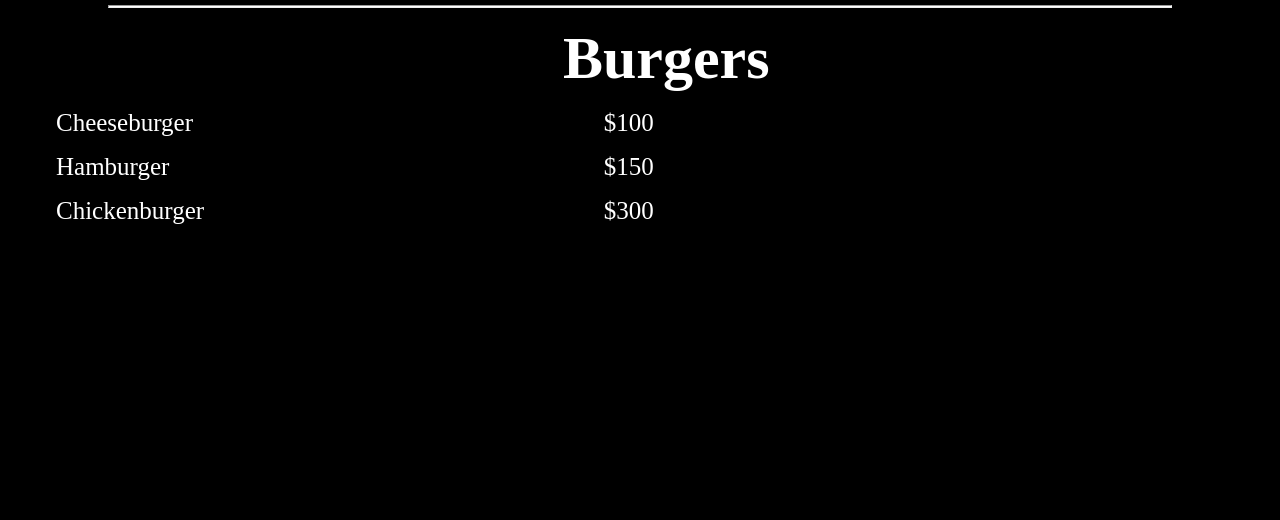
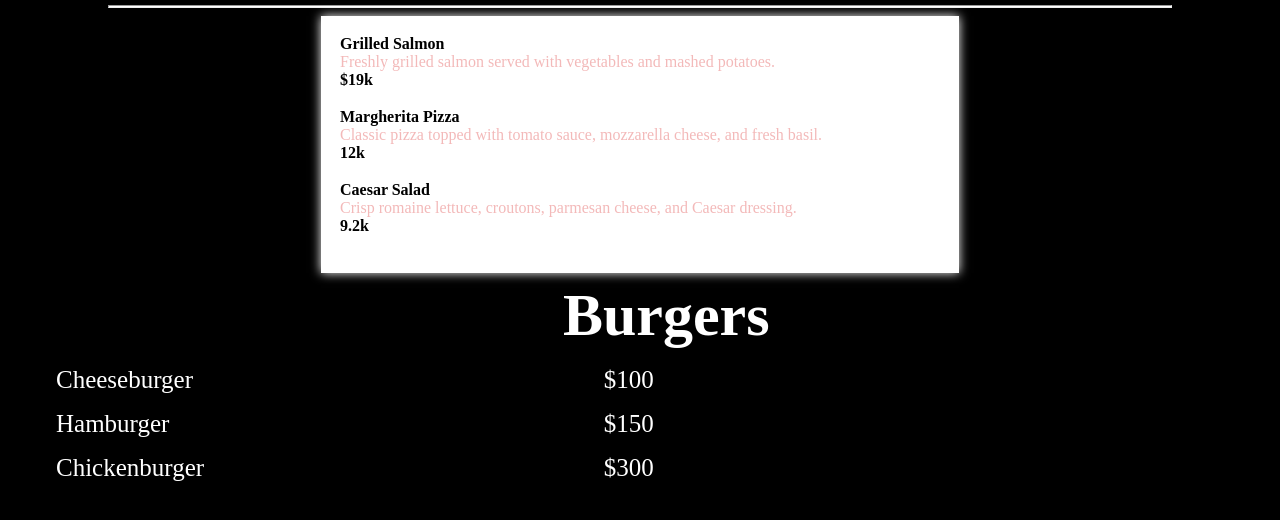
Before and after one commit to TodkhuuO/TodkhuuO.github.io, a plain HTML site: page menu.html in a window 1280 px wide. Shown: the part 232-752 px from the top of the page. Drawn offline with Linux system fonts and the light colour scheme.

Commit message:
niiluulelt hiiv

```diff
--- a/menu.css
+++ b/menu.css
@@ -53,3 +53,27 @@ body {
     text-align: right;
     padding-right: 100px;
   }
+  .menu-container {
+    max-width: 600px;
+    margin: 0 auto;
+    padding: 19px;
+    background-color: rgb(255, 255, 255);
+    box-shadow: 0 0 10px rgba(255, 255, 255, 0.993);
+}
+
+.menu-item {
+    margin-bottom: 19px;
+}
+
+.item-name {
+    font-weight: bold;
+}
+
+.item-description {
+    color: #f3b9b9;
+}
+
+.item-price {
+    color: #000000;
+    font-weight: bold;
+}
--- a/menu.html
+++ b/menu.html
@@ -10,6 +10,23 @@
 
 <h1>FOOD MENU</h1>
 <hr>
+<div class="menu-container">
+  <div class="menu-item">
+      <div class="item-name">Grilled Salmon</div>
+      <div class="item-description">Freshly grilled salmon served with vegetables and mashed potatoes.</div>
+      <div class="item-price">$19k</div>
+  </div>
+  <div class="menu-item">
+      <div class="item-name">Margherita Pizza</div>
+      <div class="item-description">Classic pizza topped with tomato sauce, mozzarella cheese, and fresh basil.</div>
+      <div class="item-price">12k</div>
+  </div>
+  <div class="menu-item">
+      <div class="item-name">Caesar Salad</div>
+      <div class="item-description">Crisp romaine lettuce, croutons, parmesan cheese, and Caesar dressing.</div>
+      <div class="item-price">9.2k</div>
+  </div>
+</div>
 
 <table>
     <tr>
```
